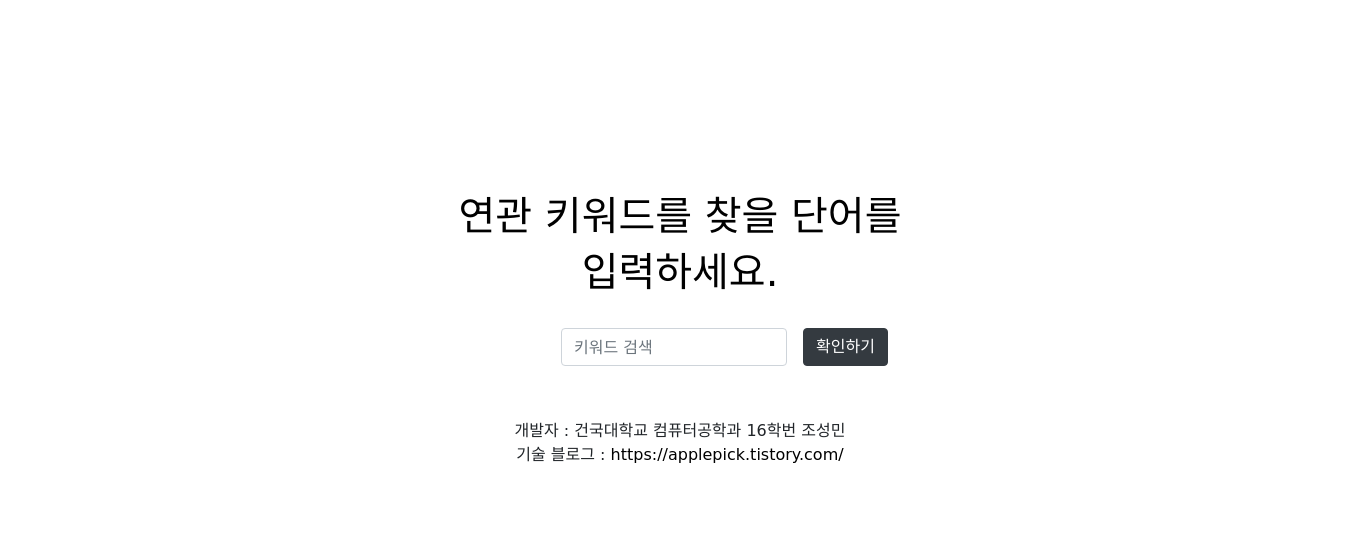
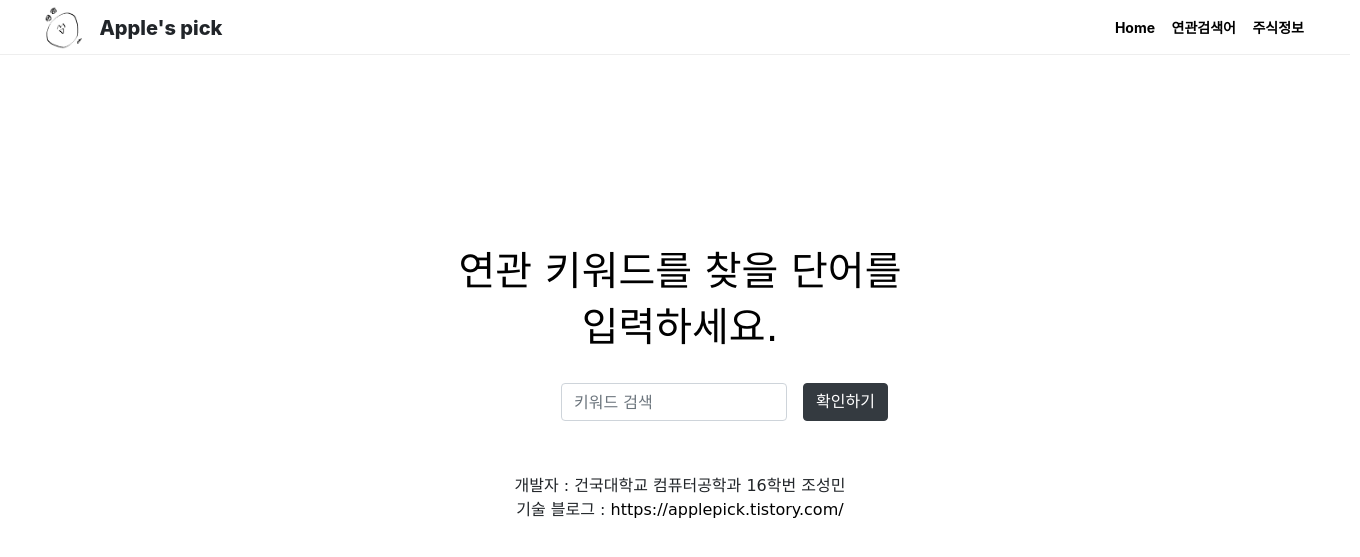
Before and after one commit to sungmin69355/keyword, a Django app: page / in a window 1360 px wide. Shown: the top 557 px of the page. Run offline with Django 3.2, Linux system fonts and the light colour scheme; some libraries are stand-ins or nearby versions; some web fonts are replaced.

Commit message:
상단바구현

```diff
--- /dev/null
+++ b/feeds/static/headerbar.css
@@ -0,0 +1,44 @@
+div.header {
+    height: 55px;
+    display: flex;
+    text-align: center;
+    width: 1350px;
+    flex-direction: row;
+    justify-content: space-between;
+    align-items: center;
+    padding: 0 40px;
+    border-bottom: 1px solid #eee;
+  }
+
+  div.header > div.title {
+    font-size: 20px;
+    font-weight: 800;
+  }
+
+  div.header > div.title > a {
+    display: inline-block;
+    vertical-align: middle;
+    margin-right: 10px;
+  }
+  div.header > div.title > a > img.logo {
+    width: 45px;
+    height:45px;
+    border-radius: 25px;
+  }
+
+  div.header > div.title > span {
+    vertical-align: middle;
+  }
+
+  div.header > div.buttons > button {
+    border: 0px;
+    font-size: 14px;
+    font-weight: 700;
+    background-color: #fff;
+    cursor: pointer;
+  }
+
+  .links{
+    color: black;
+    text-decoration: none;
+  }
--- /dev/null
+++ b/feeds/templates/headerbar.html
@@ -0,0 +1,30 @@
+{% load static %}
+<html>
+
+    <head>
+        <link rel="stylesheet" href="{% static 'headerbar.css' %}">
+        <style type="text/css">
+            a:link { color: black; text-decoration: none;}
+            a:visited { color: black; text-decoration: none;}
+            a:hover { color: black; text-decoration: none;}
+
+            </style>
+    </head>
+
+<div class="header">
+    <div class="title">
+<a href="https://applepick.tistory.com/">
+<img class="logo" src="/static/bar.jpeg" />
+</a>
+<span>Apple's pick</span>
+</div>
+    <div class="buttons">
+    <button class="links"><a href="{% url 'home' %}">Home</a></button>
+      <button class="links"><a href="{% url 'home' %}">연관검색어</a></button>
+      <button class="links"><a href="{% url 'home' %}">주식정보</a></button>
+    </div>
+</div>
+</html>
+{% block contents %} <!--하단내용-->
+
+{% endblock %}
--- a/feeds/templates/main.html
+++ b/feeds/templates/main.html
@@ -1,3 +1,7 @@
+{% extends 'headerbar.html' %}<!--위에 상단바-->
+{% block contents %}
+{% load static %}
+<html>
 <haed>
     <meta charset="UTF-8">
     <meta content="width=device-width, initial-scale=1" name="viewport" />
@@ -29,3 +33,5 @@
     <span> 기술 블로그 : <a target="_blank" style="color:black;text-decoration:none;" href="https://applepick.tistory.com/">https://applepick.tistory.com/</span>
     </div>
     </body>
+</html>
+    {% endblock %}
--- a/project/settings.py
+++ b/project/settings.py
@@ -60,7 +60,7 @@ ROOT_URLCONF = 'project.urls'
 TEMPLATES = [
     {
         'BACKEND': 'django.template.backends.django.DjangoTemplates',
-        'DIRS': [],
+        'DIRS': [BASE_DIR, 'templates'],
         'APP_DIRS': True,
         'OPTIONS': {
             'context_processors': [
@@ -109,7 +109,7 @@ AUTH_PASSWORD_VALIDATORS = [
 # Internationalization
 # https://docs.djangoproject.com/en/3.1/topics/i18n/
 
-LANGUAGE_CODE = 'en-us'
+LANGUAGE_CODE = 'ko-kr'
 
 TIME_ZONE = 'UTC'
 
@@ -124,6 +124,8 @@ USE_TZ = True
 # https://docs.djangoproject.com/en/3.1/howto/static-files/
 
 STATIC_URL = '/static/'
+STATICFILES_DIRS = [os.path.join(BASE_DIR, 'static'),]
+
 import dj_database_url
 db_from_env = dj_database_url.config(conn_max_age=500)
 DATABASES['default'].update(db_from_env)
--- a/project/urls.py
+++ b/project/urls.py
@@ -1,9 +1,13 @@
 
 from django.contrib import admin
 from django.urls import path
+from django.conf.urls.static import static
+from django.conf import settings
 import feeds.views
 urlpatterns = [
     path('admin/', admin.site.urls),
     path('', feeds.views.home, name="home"),
     path('result/', feeds.views.result, name="result"),
+
 ]
+urlpatterns += static(settings.STATIC_URL, document_root=settings.STATIC_ROOT)
```
Also changed, not shown: feeds/templates/result.html (+7 -2 lines), db.sqlite3, feeds/static/bar.jpeg (added), 2 other files.
